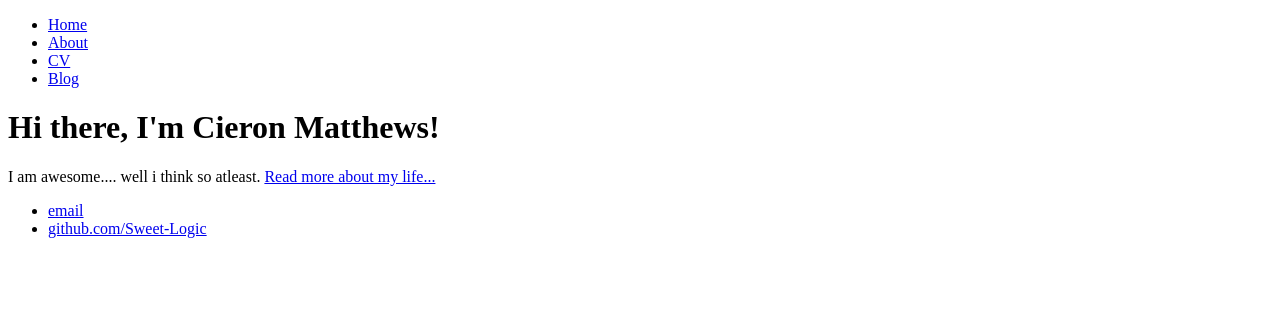
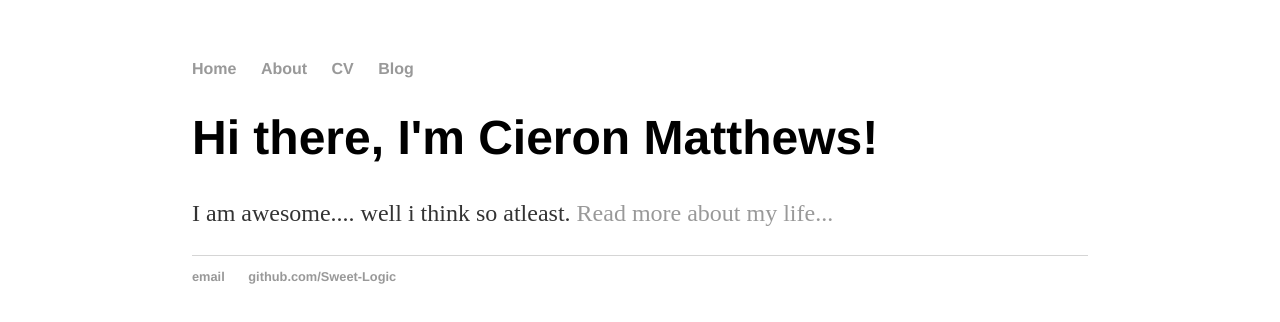
Before and after one commit to Sweet-Logic/Sweet-Logic.github.io, a plain HTML site: page index.html in a window 1280 px wide. Drawn offline with Linux system fonts and the light colour scheme.

Commit message:
linking the new css with the index.htmpl

```diff
--- a/index.html
+++ b/index.html
@@ -2,6 +2,8 @@
 <html>
 	<head>
 		<title>Cieron Matthews, Horrible Cop</title>
+		<!-- link to main stylesheet -->
+		<link rel="stylesheet" type="text/css" href="/css/main.css">
 	</head>
 	<body>
 		<nav>
@@ -13,7 +15,7 @@
     		</ul>
 		</nav>
 		<div class="container">
-    		<div class="blurb">
+    		<div class="Introduction">
         		<h1>Hi there, I'm Cieron Matthews!</h1>
 				<p>I am awesome.... well i think so atleast. <a href="/about">Read more about my life...</a></p>
     		</div><!-- /.blurb -->
```
